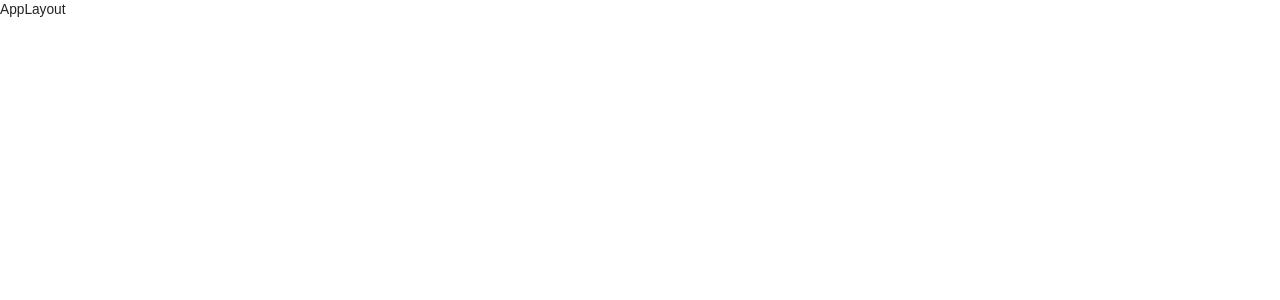
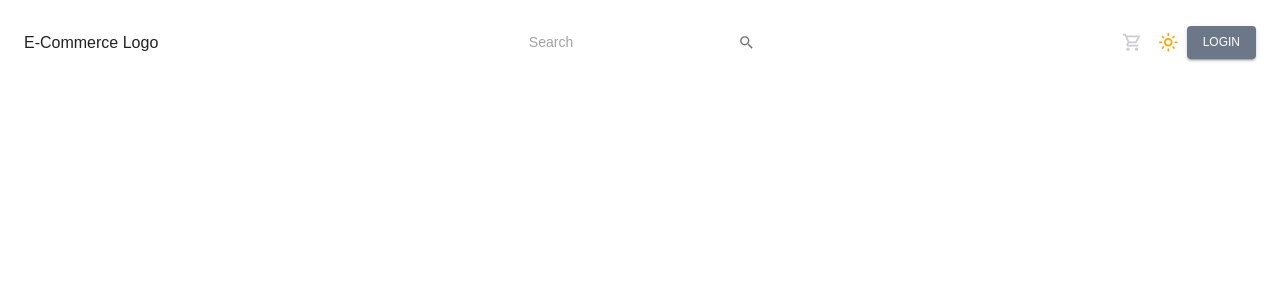
Before and after one commit to DonnuTs94/Final-Project-FE, a React (Vite) app: page / in a window 1280 px wide. Shown: the top 300 px of the page. Built offline with nearby package versions, Linux system fonts and the light colour scheme.

Commit message:
fix theme settings and set inital navbar

```diff
--- a/src/components/Navbar.jsx
+++ b/src/components/Navbar.jsx
@@ -1,24 +1,23 @@
-import { Box, IconButton, InputBase, Typography, useTheme } from "@mui/material"
-import { tokens } from "../theme"
-import { Search } from "@mui/icons-material"
+import { Box, Button, IconButton, InputBase, Typography, useTheme } from "@mui/material"
+import { ColorModeContext, tokens } from "../theme"
+import {
+  DarkModeOutlined,
+  LightModeOutlined,
+  Search,
+  ShoppingCartOutlined
+} from "@mui/icons-material"
+import { useContext } from "react"
 
 const Navbar = () => {
   const theme = useTheme()
-  const colors = tokens(theme.palette.mode)
+  const colors = tokens(theme.pallete.mode)
+  const colorMode = useContext(ColorModeContext)
   return (
     <header>
       <nav>
-        <Box
-          display="flex"
-          justifyContent="space-between"
-          alignItems="center"
-          p={2}
-          bgcolor={colors.teal[500]}
-        >
+        <Box display="flex" justifyContent="space-between" alignItems="center" p={3}>
           <Box>
-            <Typography variant="h5" color={colors.grey[500]}>
-              E-Commerce Logo
-            </Typography>
+            <Typography variant="h5">E-Commerce Logo</Typography>
           </Box>
           <Box display="flex" gap="20px" alignItems="center">
             <InputBase
@@ -27,15 +26,28 @@ const Navbar = () => {
                 paddingY: "2px",
                 paddingLeft: "20px",
                 fontSize: "14px",
-                color: colors.grey[400],
-                bgcolor: colors.white[800],
                 borderRadius: "8px"
               }}
               placeholder="Search"
             />
             <IconButton>
-              <Search sx={{ color: colors.grey[500] }} fontSize="small" />
+              <Search fontSize="small" />
             </IconButton>
+          </Box>
+          <Box>
+            <IconButton>
+              <ShoppingCartOutlined sx={{ color: colors.primary[900] }} />
+            </IconButton>
+            <IconButton onClick={colorMode.toggleColorMode}>
+              {theme.pallete.mode === "dark" ? (
+                <LightModeOutlined sx={{ color: "orange" }} />
+              ) : (
+                <DarkModeOutlined sx={{ color: "indigo" }} />
+              )}
+            </IconButton>
+            <Button variant="contained" sx={{ bgcolor: colors.secondary[400] }}>
+              Login
+            </Button>
           </Box>
         </Box>
       </nav>
--- a/src/layouts/AppLayout.jsx
+++ b/src/layouts/AppLayout.jsx
@@ -1,13 +1,14 @@
 import { Outlet } from "react-router-dom"
+import Navbar from "../components/Navbar"
 
 const AppLayout = () => {
   return (
-    <div>
-      AppLayout
+    <>
+      <Navbar />
       <div>
         <Outlet />
       </div>
-    </div>
+    </>
   )
 }
 
--- a/src/theme.js
+++ b/src/theme.js
@@ -4,95 +4,73 @@ import { createTheme } from "@mui/material/styles"
 export const tokens = (mode) => ({
   ...(mode === "dark"
     ? {
-        grey: {
-          100: "#d3d4d6",
-          200: "#a7a9ad",
-          300: "#7a7e83",
-          400: "#4e535a",
-          500: "#222831",
-          600: "#1b2027",
-          700: "#14181d",
-          800: "#0e1014",
-          900: "#07080a"
+        primary: {
+          100: "#000105",
+          200: "#010209",
+          300: "#01040e",
+          400: "#020512",
+          500: "#020617",
+          600: "#353845",
+          700: "#676a74",
+          800: "#9a9ba2",
+          900: "#cccdd1"
         },
-        teal: {
-          100: "#cceff0",
-          200: "#99dee1",
-          300: "#66ced3",
-          400: "#33bdc4",
-          500: "#00adb5",
-          600: "#008a91",
-          700: "#00686d",
-          800: "#004548",
-          900: "#002324"
+        secondary: {
+          100: "#dadde1",
+          200: "#b5bbc3",
+          300: "#9199a5",
+          400: "#6c7787",
+          500: "#475569",
+          600: "#394454",
+          700: "#2b333f",
+          800: "#1c222a",
+          900: "#0e1115"
         },
-        peach: {
-          100: "#fff4f4",
-          200: "#ffe9e9",
-          300: "#ffdddd",
-          400: "#ffd2d2",
-          500: "#ffc7c7",
-          600: "#cc9f9f",
-          700: "#997777",
-          800: "#665050",
-          900: "#332828"
-        },
-        white: {
-          100: "#fcfcfc",
-          200: "#f8f8f8",
-          300: "#f5f5f5",
-          400: "#f1f1f1",
-          500: "#eeeeee",
-          600: "#bebebe",
-          700: "#8f8f8f",
-          800: "#5f5f5f",
-          900: "#303030"
+        accent: {
+          100: "#e3e3e4",
+          200: "#c6c6ca",
+          300: "#aaaaaf",
+          400: "#8d8d95",
+          500: "#71717a",
+          600: "#5a5a62",
+          700: "#444449",
+          800: "#2d2d31",
+          900: "#171718"
         }
       }
     : {
-        grey: {
-          100: "#07080a",
-          200: "#0e1014",
-          300: "#14181d",
-          400: "#1b2027",
-          500: "#222831",
-          600: "#4e535a",
-          700: "#7a7e83",
-          800: "#a7a9ad",
-          900: "#d3d4d6"
+        primary: {
+          100: "#fefefe",
+          200: "#fdfdfd",
+          300: "#fcfcfb",
+          400: "#fbfbfa",
+          500: "#fafaf9",
+          600: "#c8c8c7",
+          700: "#969695",
+          800: "#646464",
+          900: "#323232"
         },
-        teal: {
-          100: "#002324",
-          200: "#004548",
-          300: "#00686d",
-          400: "#008a91",
-          500: "#00adb5",
-          600: "#33bdc4",
-          700: "#66ced3",
-          800: "#99dee1",
-          900: "#cceff0"
+        secondary: {
+          100: "#d1d1d1",
+          200: "#a2a2a2",
+          300: "#747474",
+          400: "#454545",
+          500: "#171717",
+          600: "#121212",
+          700: "#0e0e0e",
+          800: "#090909",
+          900: "#050505"
         },
-        peach: {
-          100: "#332828",
-          200: "#665050",
-          300: "#997777",
-          400: "#cc9f9f",
-          500: "#ffc7c7",
-          600: "#ffd2d2",
-          700: "#ffdddd",
-          800: "#ffe9e9",
-          900: "#fff4f4"
-        },
-        white: {
-          100: "#303030",
-          200: "#5f5f5f",
-          300: "#8f8f8f",
-          400: "#bebebe",
-          500: "#eeeeee",
-          600: "#f1f1f1",
-          700: "#f5f5f5",
-          800: "#f8f8f8",
-          900: "#fcfcfc"
+        accent: {
+          100: "#d4d3d3",
+          200: "#a9a8a7",
+          300: "#7f7c7c",
+          400: "#545150",
+          500: "#292524",
+          600: "#211e1d",
+          700: "#191616",
+          800: "#100f0e",
+          900: "#080707"
         }
       })
 })
@@ -103,38 +81,36 @@ export const themeSettings = (mode) => {
 
   return {
     pallete: {
-      mode,
+      mode: mode,
       ...(mode === "dark"
         ? {
             primary: {
-              main: colors.teal[500]
+              main: colors.primary[500]
             },
             secondary: {
-              main: colors.peach[500]
+              main: colors.secondary[500]
             },
-            neutral: {
-              dark: colors.grey[700],
-              main: colors.grey[500],
-              light: colors.grey[100]
+            accent: {
+              main: colors.accent[500]
             },
-            background: {
-              default: colors.teal[500]
+            text: {
+              primary: colors.primary[500],
+              secondary: colors.secondary[500]
             }
           }
         : {
             primary: {
-              main: colors.teal[100]
+              main: colors.primary[500]
             },
             secondary: {
-              main: colors.peach[500]
+              main: colors.secondary[500]
             },
-            neutral: {
-              dark: colors.grey[700],
-              main: colors.grey[500],
-              light: colors.grey[100]
+            accent: {
+              main: colors.accent[500]
             },
-            background: {
-              default: "#fcfcfc"
+            text: {
+              primary: colors.primary[500],
+              secondary: colors.secondary[500]
             }
           })
     },
```
